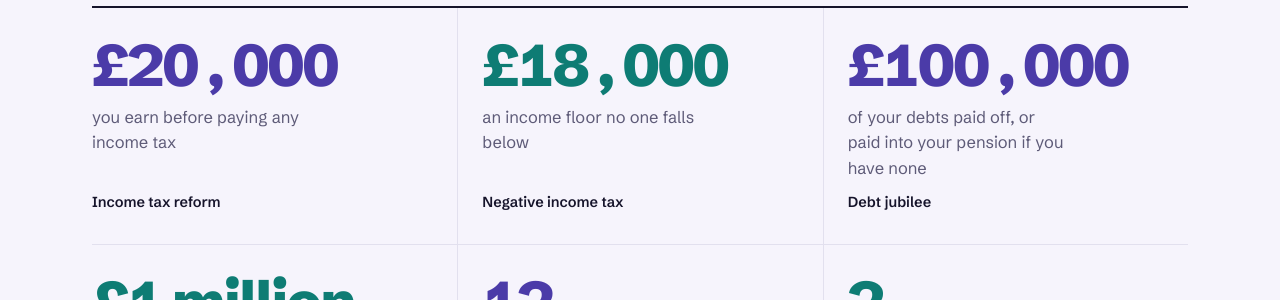
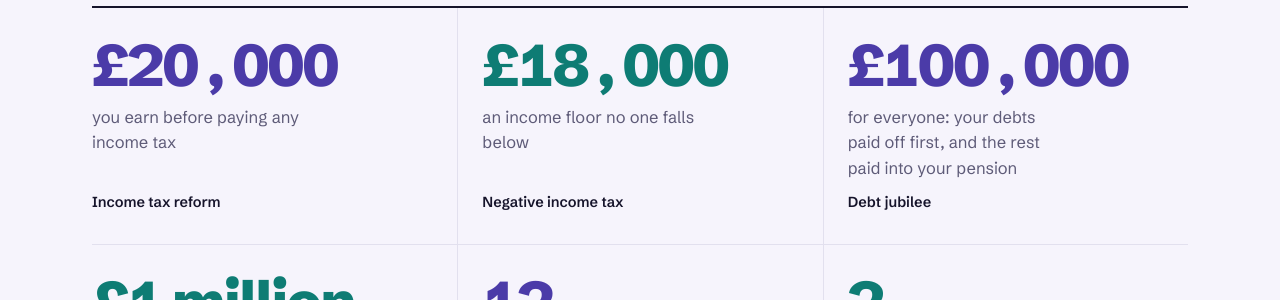
Before and after one commit to Purple-Party-uk/purple, a Jekyll site: the page built from index.html, in a window 1280 px wide and 900 px high, scrolled down 1041 px. Shown: the part 153-453 px from the top of the window. Built offline with Jekyll 4.4.1, drawn with Linux system fonts in a browser that asks for light colours.

Commit message:
Debt jubilee tile: debts first, remainder into pension
Co-Authored-By: Claude Opus 5.5 <noreply@anthropic.com>
Claude-Session: https://claude.ai/code/session_01SsB3tQ9hDLbPmaLjke2Ahq

```diff
--- a/index.html
+++ b/index.html
@@ -28,7 +28,7 @@ title: Purple
   <div class="num-grid">
     <a class="num reveal" href="{{ tax.url | relative_url }}"><span class="big">£20,000</span><span class="what">you earn before paying any income tax</span><span class="more">Income tax reform</span></a>
     <a class="num reveal" href="{{ nit.url | relative_url }}"><span class="big">£18,000</span><span class="what">an income floor no one falls below</span><span class="more">Negative income tax</span></a>
-    <a class="num reveal" href="{{ jubilee.url | relative_url }}"><span class="big">£100,000</span><span class="what">of your debts paid off, or paid into your pension if you have none</span><span class="more">Debt jubilee</span></a>
+    <a class="num reveal" href="{{ jubilee.url | relative_url }}"><span class="big">£100,000</span><span class="what">for everyone: your debts paid off first, and the rest paid into your pension</span><span class="more">Debt jubilee</span></a>
     {% comment %} Point this tile at the corporation tax policy once its page exists. {% endcomment %}
     <a class="num reveal" href="{{ '/policies/' | relative_url }}"><span class="big">£1 million</span><span class="what">turnover a business can make before paying any corporation tax</span><span class="more">Corporation tax</span></a>
     <a class="num reveal" href="{{ '/policies/' | relative_url }}"><span class="big">{{ site.themes.size }}</span><span class="what">policy areas, every policy published in full</span><span class="more">All policies</span></a>
```
